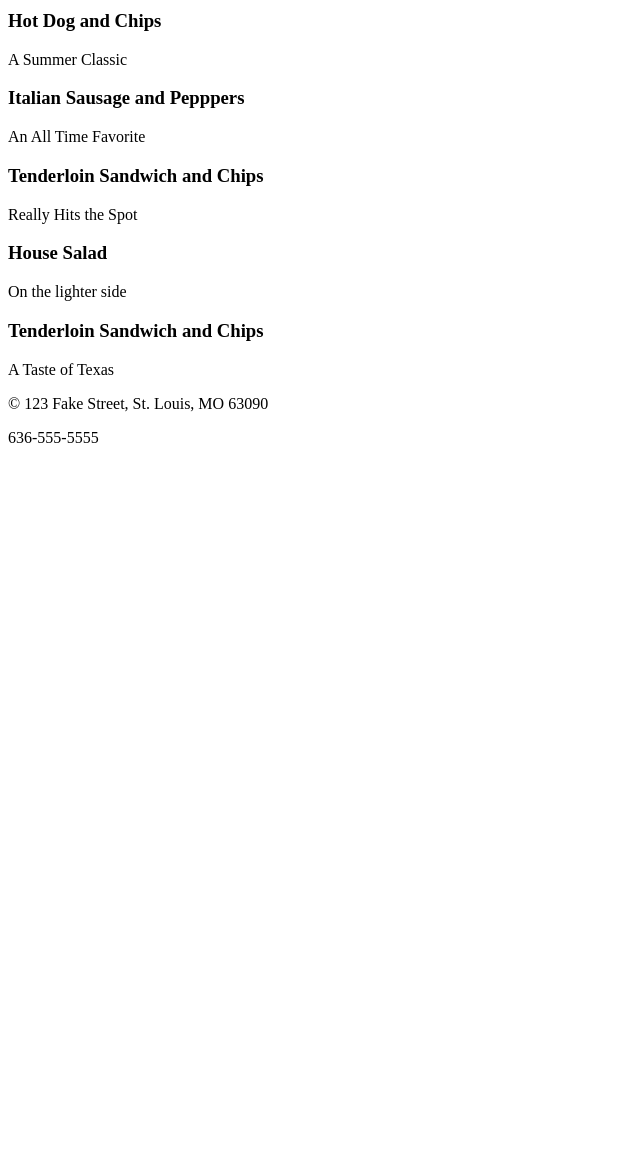
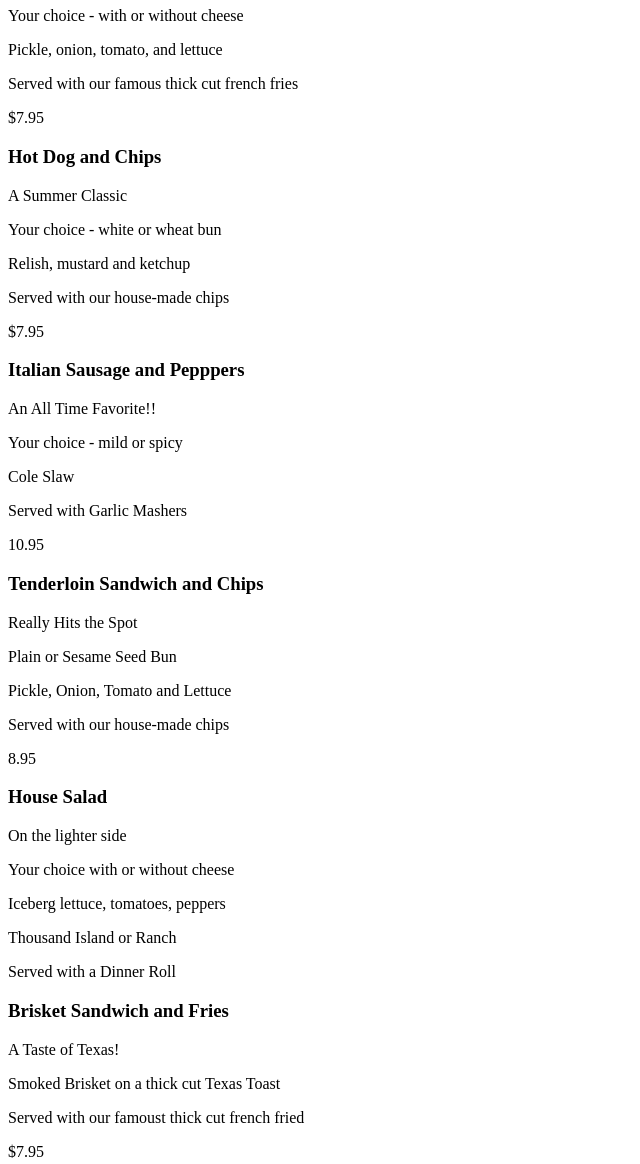
Before and after one commit to joshnothum/rest_site, a plain HTML site: page rest_site_01/menu.html in a window 1280 px wide. Shown: the part 220-1384 px from the top of the page, without its empty margins (0-640 px from the left). Before the commit the page ends 800 px from the top, so only its background shows below. Drawn offline with Linux system fonts and the light colour scheme.

Commit message:
added menu information

```diff
--- a/rest_site_01/menu.html
+++ b/rest_site_01/menu.html
@@ -25,33 +25,53 @@
         <div class = "row">
             <div>
                 <h3>Burgers and Fries</h3>
-                <p>
-                    An American Classic!
-                </p>
+                <p>An American Classic!</p>
+                <p>Your choice - with or without cheese</p>
+                <p>Pickle, onion, tomato, and lettuce</p>
+                <p>Served with our famous thick cut french fries</p>
+                <p>$7.95</p>
             </div>
+
             <div>
                 <h3>Hot Dog and Chips</h3>
-                <p>
-                    A Summer Classic
-                </p>
+                <p>A Summer Classic</p>
+                <p>Your choice -  white or wheat bun</p>
+                <p>Relish, mustard and ketchup</p>
+                <p>Served with our house-made chips</p>
+                <p>$7.95</p>
             </div>
             <div>
                 <h3>Italian Sausage and Pepppers</h3>
-                <p>An All Time Favorite</p>
+                <p>An All Time Favorite!!</p>
+                <p>Your choice - mild or spicy</p>
+                <p>Cole Slaw</p>
+                <p>Served with Garlic Mashers</p>
+                <p>10.95</p>
             </div>
         </div>
         <div class="row">
             <div>
                 <h3>Tenderloin Sandwich and Chips</h3>
                 <p>Really Hits the Spot</p>
+                <p>Plain or Sesame Seed Bun</p>
+                <p>Pickle, Onion, Tomato and Lettuce</p>
+                <p>Served with our house-made chips</p>
+                <p>8.95</p>
             </div>
             <div>
                 <h3>House Salad</h3>
                 <p>On the lighter side</p>
+                <p>Your choice with or without cheese</p>
+                <p>Iceberg lettuce, tomatoes, peppers</p>
+                <p>Thousand Island or Ranch</p>
+                <p>Served with a Dinner Roll</p>
             </div>
             <div>
-                <h3>Tenderloin Sandwich and Chips</h3>
-                <p>A Taste of Texas</p>
+                <h3>Brisket Sandwich and Fries</h3>
+                <p>A Taste of Texas!</p>
+                <p>Smoked Brisket on a thick cut Texas Toast</p>
+                <p>Served with our famoust thick cut french fried</p>
+                <p>$7.95</p>
             </div>
         </div>
     </div>
```
